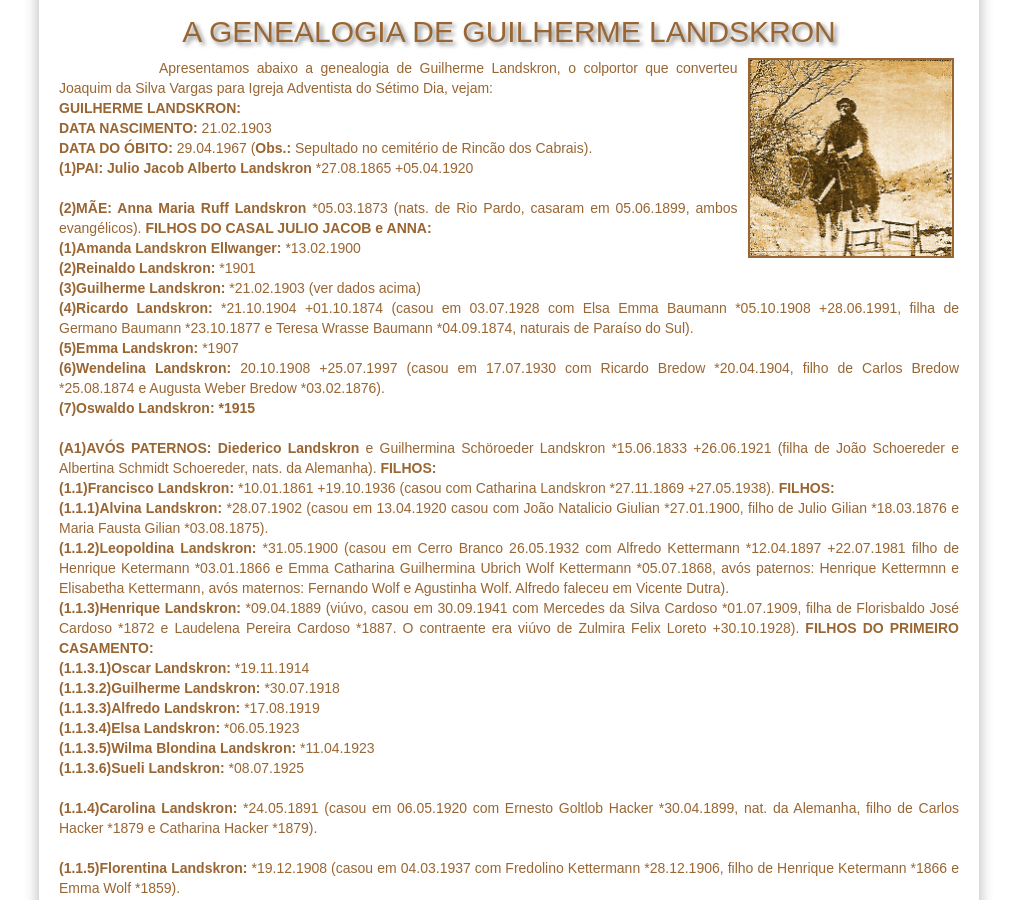
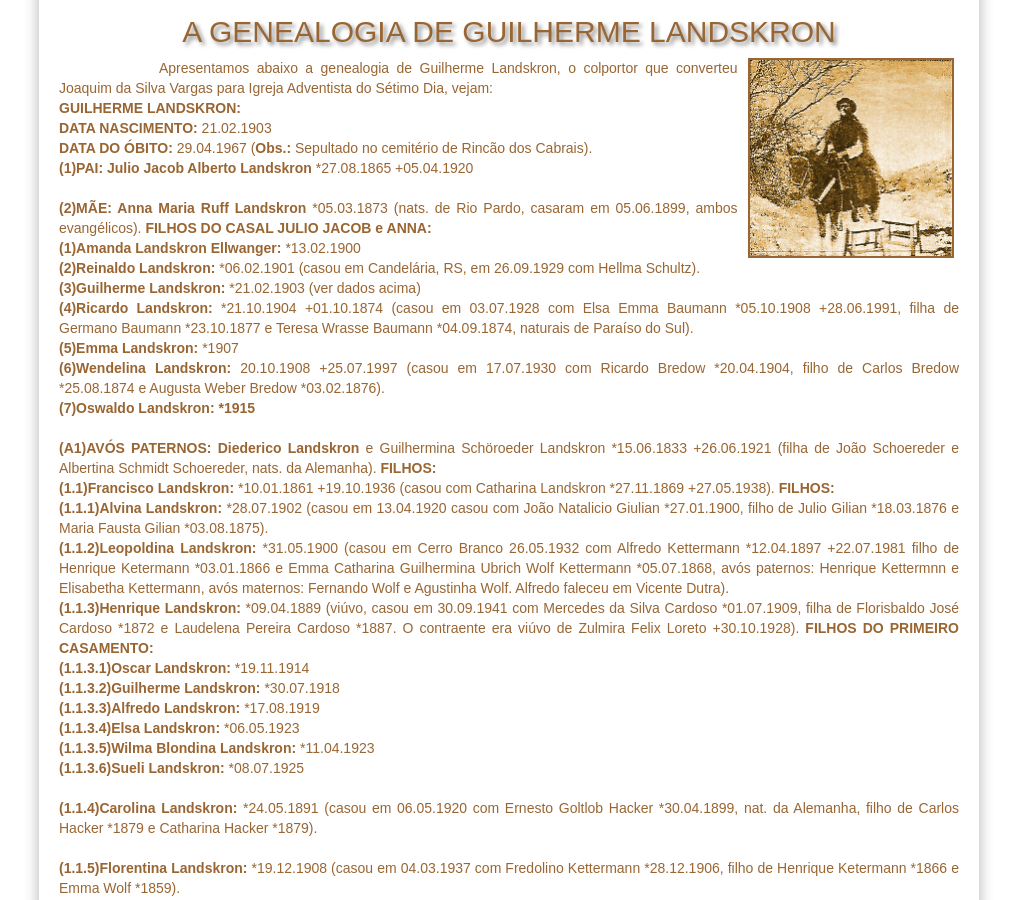
Before and after one commit to claudiovargas1955/claudiovargas1955.github.io, a Jekyll site: the page built from _pages/arvore-genealogica-de-guilherme landskron.html, in a window 1280 px wide and 900 px high, scrolled down 344 px. Shown: the whole window, without its empty margins (131-1148 px from the left). Built offline with Jekyll 4.4.1, drawn with Linux system fonts in a browser that asks for light colours; some web fonts are replaced.

Commit message:
Update arvore-genealogica-de-guilherme landskron.html

```diff
--- a/_pages/arvore-genealogica-de-guilherme landskron.html
+++ b/_pages/arvore-genealogica-de-guilherme landskron.html
@@ -62,7 +62,7 @@ Vargas para Igreja Adventista do Sétimo Dia, vejam:<br>
 <b>(2)MÃE: Anna Maria Ruff Landskron </b>*05.03.1873 (nats. de Rio Pardo, casaram em 05.06.1899, ambos evangélicos). <b>FILHOS DO
 CASAL JULIO JACOB e ANNA:</b><br>
 <b>(1)Amanda Landskron Ellwanger: </b>*13.02.1900<br>
-<b>(2)Reinaldo Landskron: </b>*1901<br>
+<b>(2)Reinaldo Landskron: </b>*06.02.1901 (casou em Candelária, RS, em 26.09.1929 com Hellma Schultz).<br>
 <b>(3)Guilherme Landskron: </b>*21.02.1903 (ver dados acima)<br>
 <b>(4)Ricardo Landskron: </b>*21.10.1904 +01.10.1874 (casou em 03.07.1928 com Elsa Emma Baumann *05.10.1908 +28.06.1991, filha de
 Germano Baumann *23.10.1877 e Teresa Wrasse Baumann *04.09.1874, naturais de Paraíso do Sul).<br>
```
